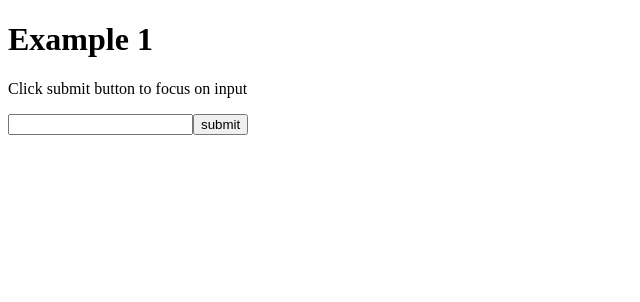
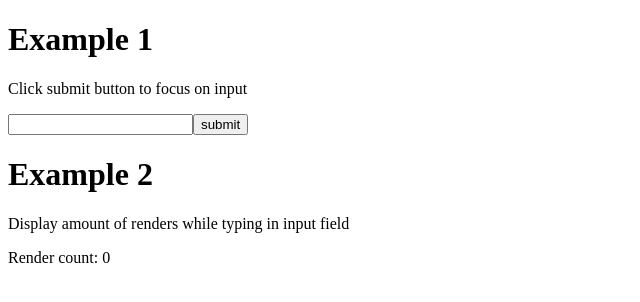
Before and after one commit to 0l3h/react-dom-refs, a React (Create React App) app: page / in a window 1280 px wide. Shown: the top 302 px of the page, without its empty margins (0-640 px from the left). Built offline with nearby package versions, Linux system fonts and the light colour scheme.

Commit message:
Added second ref example

```diff
--- a/src/components/Parent/index.jsx
+++ b/src/components/Parent/index.jsx
@@ -1,19 +1,34 @@
-import React, {useRef} from 'react';
+import React, {useRef, useEffect, useState} from 'react';
 
 function Parent() {
+    const componentRef = useRef(null);
+    const count = useRef(0);
     const inputRef = useRef(null);
+    const [inputValue, setInputValue] = useState('')
+
+    useEffect(() => {
+        count.current += 1;
+    });
+
 
     const focus = () => {
         inputRef.current.focus();
-    }
+    };
+
+    const changeValue = (event) => {
+        setInputValue(event.target.value);
+    };
 
     return (
         <>
             <h1>Example 1</h1>
             <p>Click submit button to focus on input</p>
-            <input type="text" ref={inputRef} />
+            <input type="text" ref={inputRef} value={inputValue} onChange={changeValue}/>
             <button onClick={focus}>submit</button>
 
+            <h1>Example 2</h1>
+            <p>Display amount of renders while typing in input field</p>
+            <span>Render count: {count.current}</span>
         </>
 
     );
```
